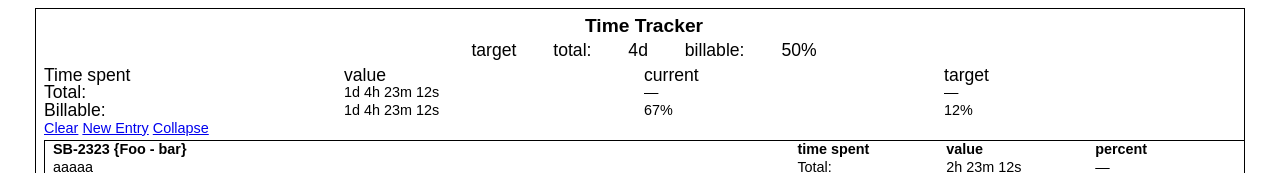
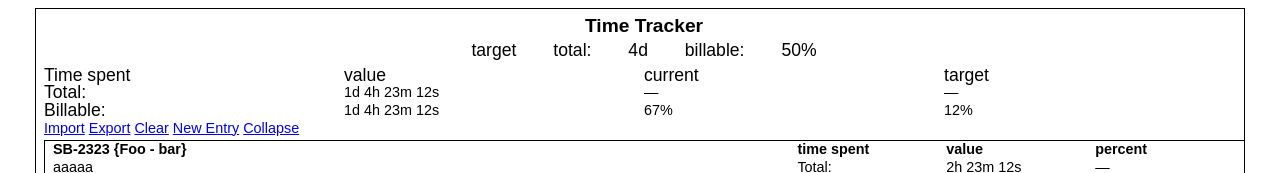
Before and after one commit to koroliov/time-tracker, a website: page sandbox/markup.html in a window 1280 px wide. Shown: the top 173 px of the page. Drawn offline with Linux system fonts and the light colour scheme.

Commit message:
Add import functionality

```diff
--- a/sandbox/markup.html
+++ b/sandbox/markup.html
@@ -140,6 +140,8 @@
       <div class="billable percent-target">12%</div>
 
       <div class="controls">
+        <a href="#" class="import">Import</a>
+        <a href="#" class="export">Export</a>
         <a href="#" class="clear">Clear</a>
         <a href="#" class="new-entry">New Entry</a>
         <a href="#" class="collapse-open">Collapse</a>
```
Also changed, not shown: build/script.js, build/time-tracker.html.
